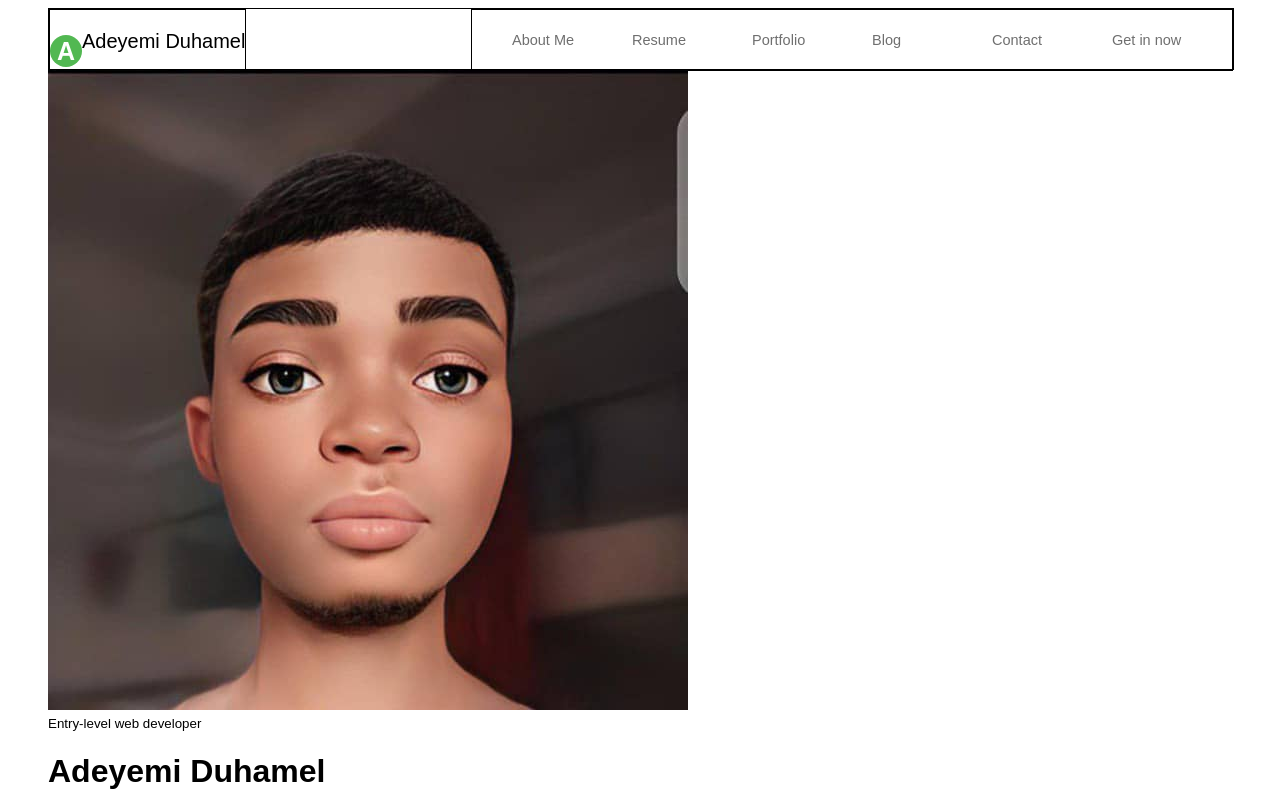
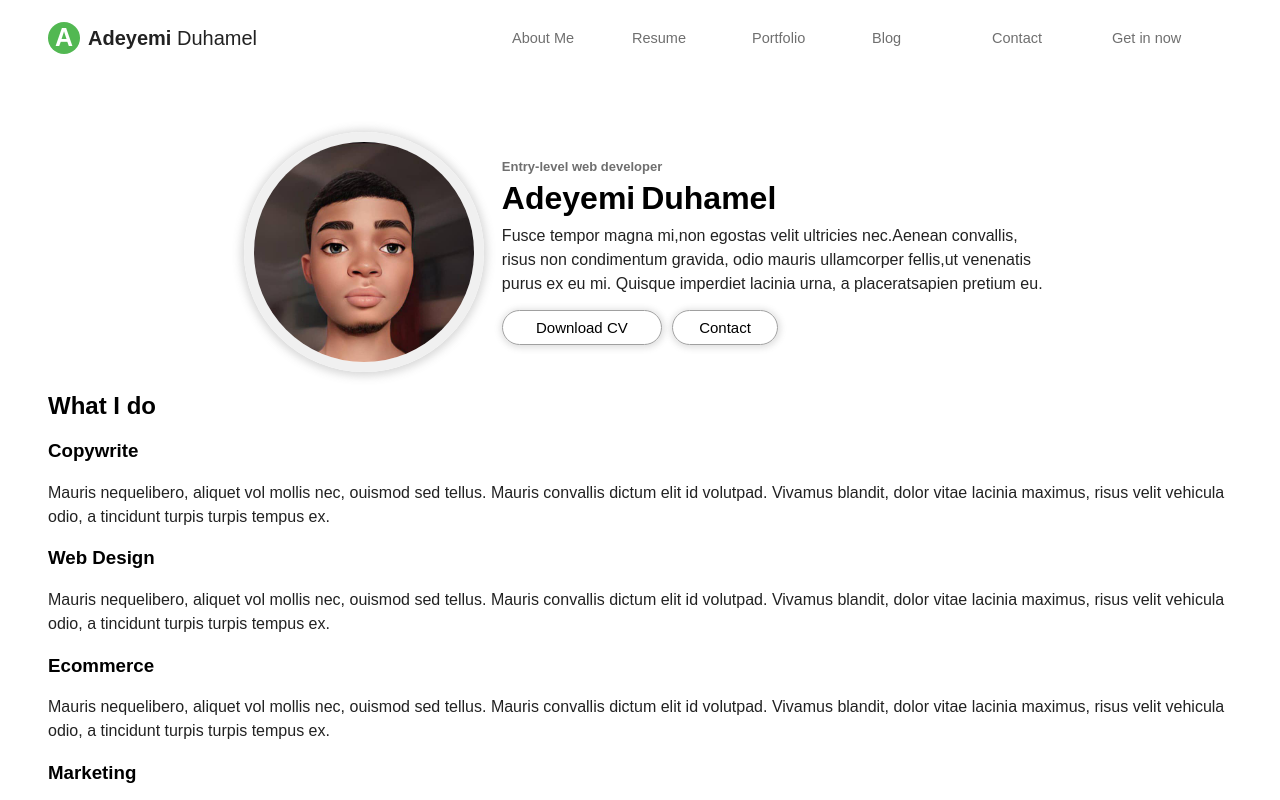
Before and after one commit to Duhamel-19945/portfolio-website, a plain HTML site: page index.html in a window 1280 px wide. Shown: the top 800 px of the page. Drawn offline with Linux system fonts and the light colour scheme.

Commit message:
j'ai finalisé le header

```diff
--- a/CSS/style.css
+++ b/CSS/style.css
@@ -15,11 +15,6 @@ main {
 
 }
 
-.en-tete {
-    /* border: 3px solid black; */
-
-}
-
 header {
     width: 100%;
     position: relative;
@@ -28,7 +23,7 @@ header {
 header nav {
     height: 60px;
     width: 100%;
-    border: 1px solid black;
+    /* border: 1px solid black; */
     display: flex;
     justify-content: space-between;
 
@@ -36,10 +31,12 @@ header nav {
 
 header .logo {
     width: max-content;
-    border: thin solid black;
+    /* border: thin solid black; */
     height: 100%;
     display: flex;
-
+    column-gap: .5rem;
+    font-size: 1rem;
+    align-items: center;
 }
 
 header .logo>.rond {
@@ -48,8 +45,9 @@ header .logo>.rond {
     height: 2rem;
     background-color: rgb(82, 184, 82);
     text-align: center;
-/*     padding-top: 4px0;
- */    color: white;
+    /*     padding-top: 4px0;
+ */
+    color: white;
     border-radius: 50%;
     font-weight: 600;
     display: flex;
@@ -65,13 +63,104 @@ header .nom {
     font-weight: 400;
 }
 
-header .nom span {}
+header .nom span {
+    font-weight: 600;
+    /* color: blue; */
+}
+
+header .bio-section {
+    width: 70%;
+    display: grid;
+    grid-template-columns: 1fr 2fr;
+    margin: 4rem auto 0;
+}
+
+header .bio {
+    display: flex;
+    flex-direction: column;
+    justify-content: center;
+    align-items: start;
+}
+
+.bio small {
+    font-size: 13px;
+    color: #6f6f6f;
+    font-weight: 600;
+    margin-bottom: .5rem;
+}
+
+.bio h1 {
+    margin: 0;
+    line-height: 1;
+    word-spacing: -3px;
+    font-weight: 700;
+}
+
+p {
+    line-height: 1.5;
+    color: #222;
+    font-weight: 400;
+    margin: 0;
+    height: auto;
+}
+
+.bio button {
+    width: 130px;
+    padding: 8px 12px;
+    border-radius: 18px;
+    font-size: 15px;
+    border: 1.75px solid rgb(160, 160, 160);
+    background: none;
+    box-shadow: .5px 1px 6px 2px rgba(100, 100, 100, .2);
+    font-weight: 400;
+}
+
+.bio-buttons>a>button {
+    width: 160px;
+}
+
+.bio-buttons a {
+    text-decoration: none;
+}
+
+.bio p {
+    margin-top: 10px;
+    margin-bottom: 14px;
+}
+
+.bio .bio-buttons {
+    width: 50%;
+    height: auto;
+    display: flex;
+    column-gap: 10px;
+}
+
+.bio button:focus {
+    border: 2px solid rgb(82, 184, 82);
+}
+
+header .avatar {
+    max-width: 240px;
+    max-height: 240px;
+    margin: auto;
+
+}
+
+header .avatar img {
+    width: 100%;
+    height: 100%;
+    object-fit: contain;
+    border: 10px solid #f0f0f0;
+    box-sizing: border-box;
+    border-radius: 50%;
+    box-shadow: 0px 1px 8px 3px rgba(100, 100, 100, .25);
+}
 
 menu {
     display: flex;
     list-style: none;
-    border: thin solid black;
-    height: 100% ;
+    /* border: thin solid black; */
+    height: 100%;
     margin: 0;
 }
 
@@ -79,7 +168,6 @@ menu li {
     width: 7.5rem;
     font-size: .9rem;
     line-height: 60px;
-
 
 }
 
@@ -89,7 +177,3 @@ menu>li>a {
     font-size: 14.5px;
     font-weight: 400;
 }
-
-.image-texte small {}
-
-.image-texte h1 {}
--- a/index.html
+++ b/index.html
@@ -32,12 +32,10 @@
                     <li><a href="">Blog</a></li>
                     <li><a href="">Contact</a></li>
                     <li><a href="">Get in now</a></li>
-
-
-
                 </menu>
             </nav>
 
+            <div class="bio-section">
                 <div class="avatar">
                     <!-- l'image ici -->
                     <img src="./asset/WhatsApp Image 2023-04-17 at 15.18.27.jpeg" alt="WhatsApp Image">
@@ -49,14 +47,17 @@
                     <h1>Adeyemi Duhamel</h1>
                     <!-- Vous pouvez bien emplacer le texte avec votre info personnelle -->
                     <p>Fusce tempor magna mi,non egostas velit ultricies nec.Aenean convallis, risus non condimentum
-                    gravida, odio mauris ullamcorper fellis,ut venenatis purus ex eu mi. Quisque imperdiet lacinia urna,
+                        gravida, odio mauris ullamcorper fellis,ut venenatis purus ex eu mi. Quisque imperdiet lacinia
+                        urna,
                         a placeratsapien pretium eu.</p>
-
+                    <div class="bio-buttons">
                         <a href="#lien_de_téléchargement_ici" download>
                             <button>Download CV</button>
                         </a>
 
                         <button class="contact">Contact</button>
+                    </div>
+                </div>
             </div>
         </header>
 
```
Lines whose indentation alone changed are shown as unchanged.
